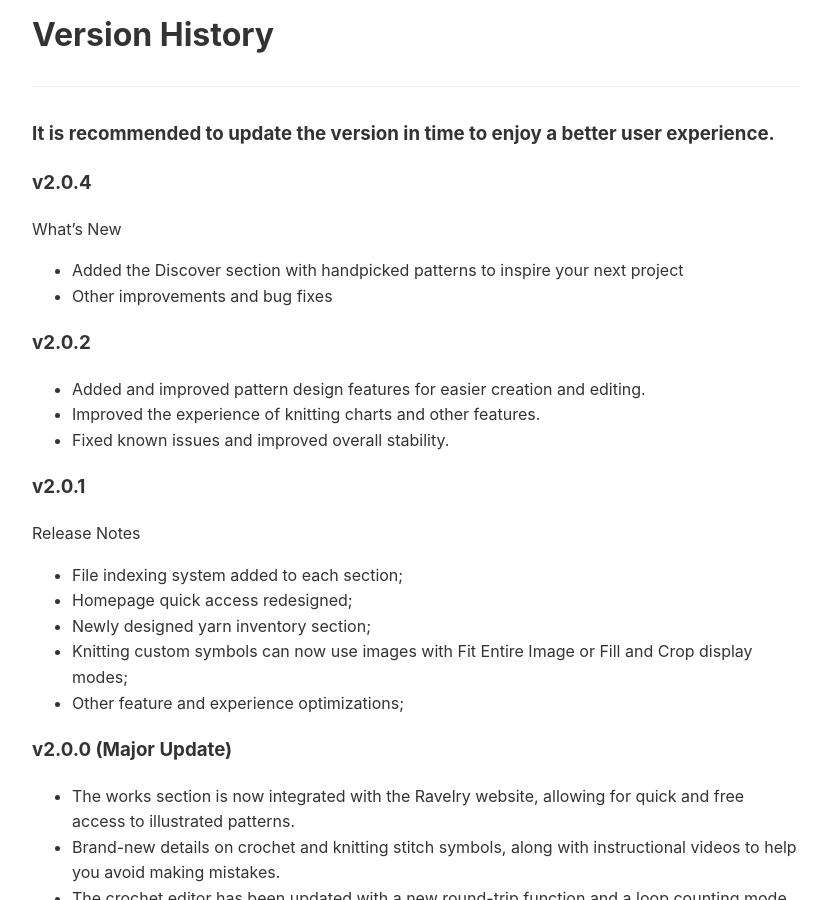
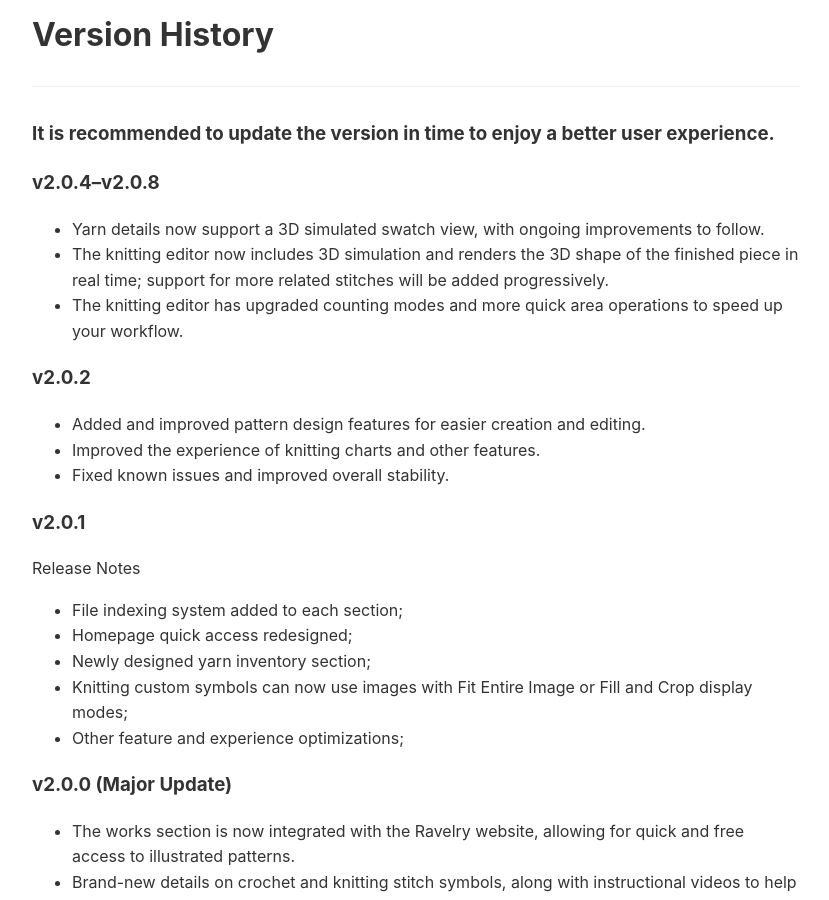
Before and after one commit to iBlackStone/iblackstone.github.io, a Jekyll site: the page built from setword/versionsen.md, in a window 1280 px wide and 900 px high. Shown: the whole window, without its empty margins (224-1053 px from the left). Built offline with Jekyll 4.4.1, drawn with Linux system fonts in a browser that asks for light colours.

Commit message:
版本更新文案

```diff
--- a/setword/versionsen.md
+++ b/setword/versionsen.md
@@ -6,10 +6,10 @@ lang: en
 
 ### It is recommended to update the version in time to enjoy a better user experience.
 
-### v2.0.4
-What's New
-- Added the Discover section with handpicked patterns to inspire your next project
-- Other improvements and bug fixes
+### v2.0.4–v2.0.8
+- Yarn details now support a 3D simulated swatch view, with ongoing improvements to follow.
+- The knitting editor now includes 3D simulation and renders the 3D shape of the finished piece in real time; support for more related stitches will be added progressively.
+- The knitting editor has upgraded counting modes and more quick area operations to speed up your workflow.
 
 ### v2.0.2
 - Added and improved pattern design features for easier creation and editing.
```
Also changed, not shown: setword/versions.md (+5 -0 lines), setword/versions_de.md (+4 -6 lines), setword/versions_es.md (+4 -4 lines), setword/versions_zh_Hant.md (+5 -0 lines).
